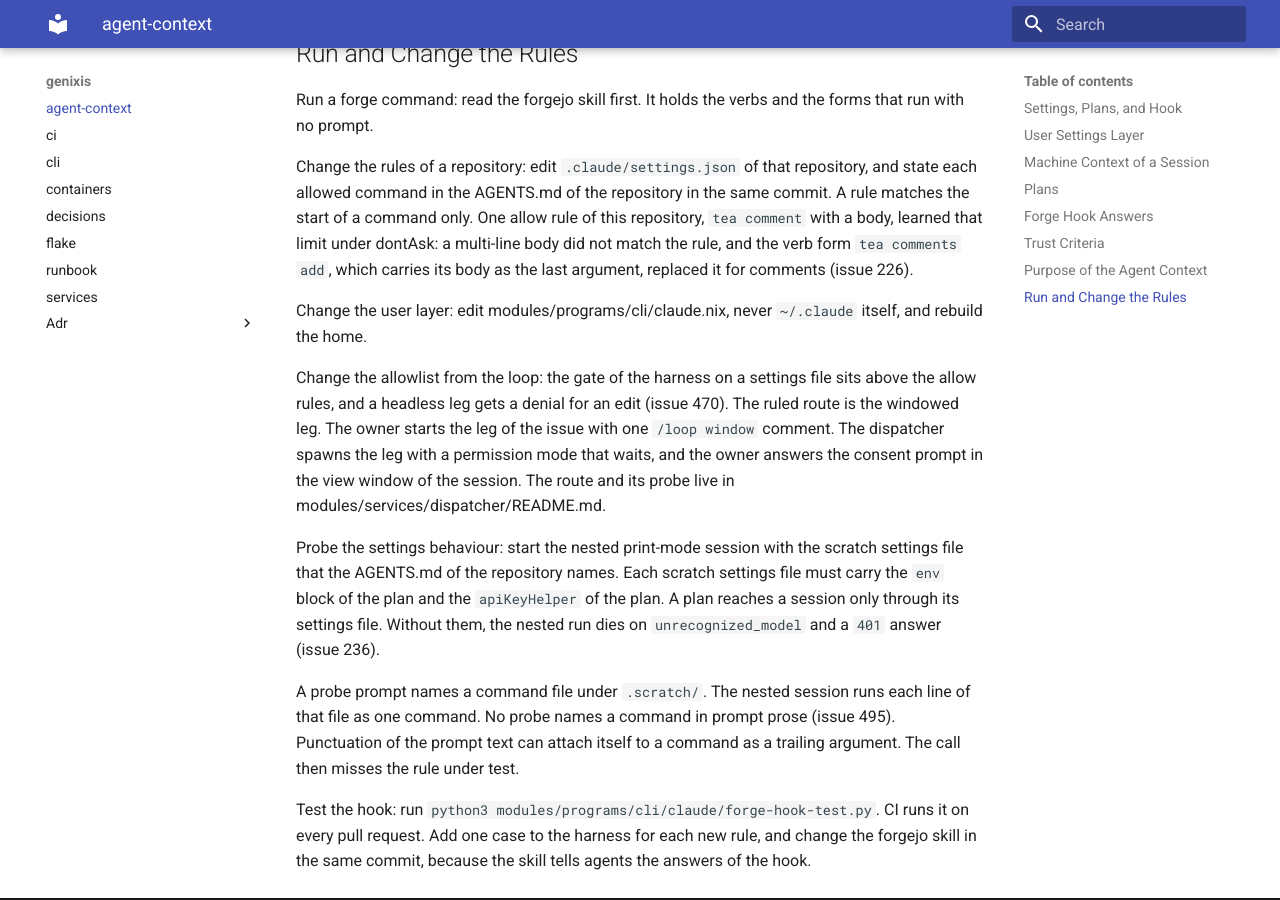
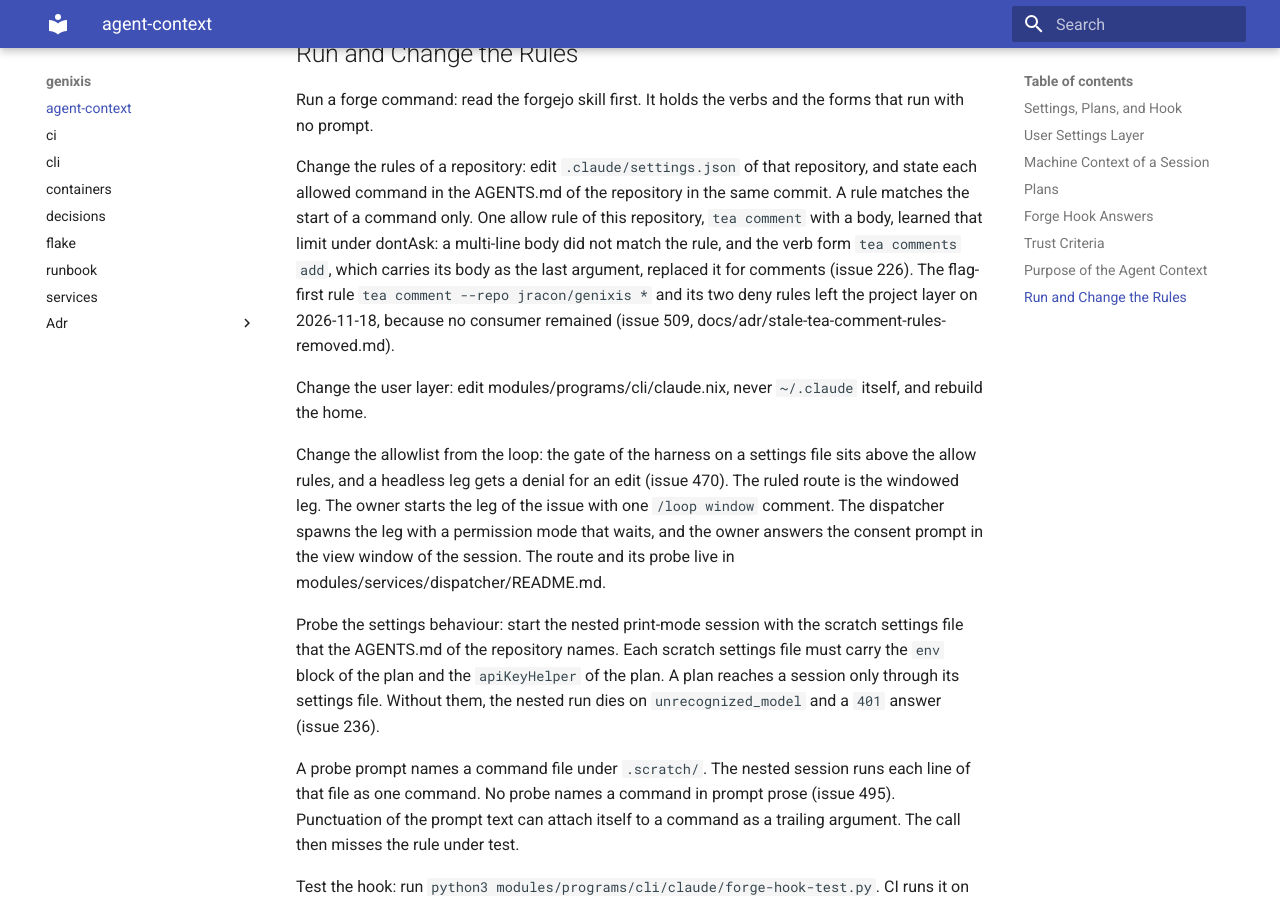
Before and after one commit to Jracon/genixis, an MkDocs documentation site: the page built from docs/agent-context.md, in a window 1280 px wide and 900 px high, scrolled down 5490 px. Built offline with MkDocs 1.6.1 and Material for MkDocs 9.7.7, drawn with Linux system fonts in a browser that asks for light colours.

Commit message:
chore(claude): remove the stale tea comment rules
The flag-first allow rule tea comment --repo jracon/genixis * and its two deny rules for the delete forms served the comment form that issue 226 replaced with the verb form tea comments add. No usage record shows a consumer of the old form.

Register record 13 put the removal decision into stage 5 of issue 166, and that stage closed with no decision. The owner ruled the removal in the windowed session of issue 509 (comment 6301, item 5). The new record docs/adr/stale-tea-comment-rules-removed.md states the ruling, and docs/agent-context.md names the removal. The verb form carries each comment in the working repository, and the forge hook allows it.

Co-Authored-By: Claude Code <noreply@anthropic.com>

```diff
--- a/docs/agent-context.md
+++ b/docs/agent-context.md
@@ -103,7 +103,7 @@ Purpose of the topic: agent sessions act inside rules they cannot change, on eve
 
 Run a forge command: read the forgejo skill first. It holds the verbs and the forms that run with no prompt.
 
-Change the rules of a repository: edit `.claude/settings.json` of that repository, and state each allowed command in the AGENTS.md of the repository in the same commit. A rule matches the start of a command only. One allow rule of this repository, `tea comment` with a body, learned that limit under dontAsk: a multi-line body did not match the rule, and the verb form `tea comments add`, which carries its body as the last argument, replaced it for comments (issue 226).
+Change the rules of a repository: edit `.claude/settings.json` of that repository, and state each allowed command in the AGENTS.md of the repository in the same commit. A rule matches the start of a command only. One allow rule of this repository, `tea comment` with a body, learned that limit under dontAsk: a multi-line body did not match the rule, and the verb form `tea comments add`, which carries its body as the last argument, replaced it for comments (issue 226). The flag-first rule `tea comment --repo jracon/genixis *` and its two deny rules left the project layer on 2026-11-18, because no consumer remained (issue 509, docs/adr/stale-tea-comment-rules-removed.md).
 
 Change the user layer: edit modules/programs/cli/claude.nix, never `~/.claude` itself, and rebuild the home.
 
```
Also changed, not shown: docs/adr/stale-tea-comment-rules-removed.md (added, +5 -0 lines), docs/decisions.md (+1 -0 lines), 1 other file.
